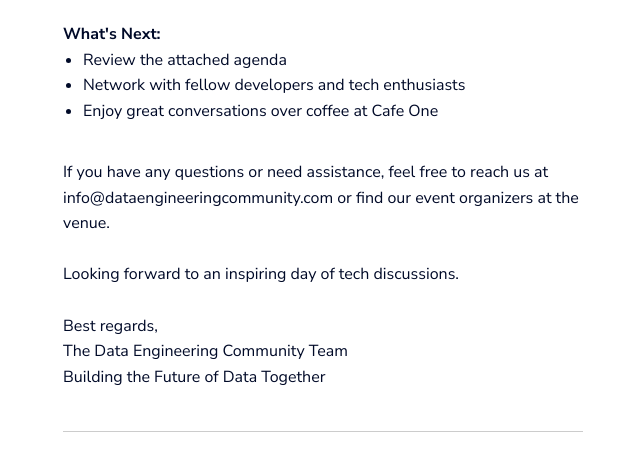
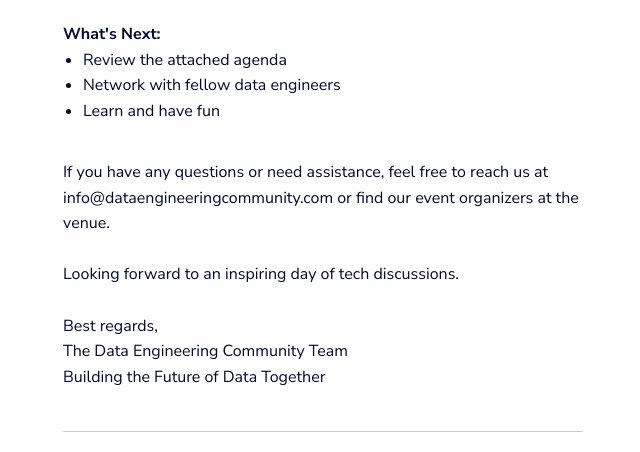
Before and after one commit to DEC-Infrastructure/dec-event-checkin-app, a website: page public/email.html in a window 1280 px wide. Shown: the part 853-1305 px from the top of the page, without its empty margins (317-957 px from the left). Drawn offline with Linux system fonts and the light colour scheme; a web font is replaced by a local one.

Commit message:
fix: edited the email template

```diff
--- a/public/email.html
+++ b/public/email.html
@@ -221,10 +221,10 @@
                                                 <span style="font-family: 'Nunito Sans', Arial, Helvetica, sans-serif; font-weight: 400; font-size: 16px; line-height: 160%;">Review the attached agenda</span>
                                               </li>
                                               <li style="margin-bottom: 0px; font-family: 'Nunito Sans', Arial, Helvetica, sans-serif; font-weight: 400; font-size: 16px; line-height: 160%; text-transform: none;">
-                                                <span style="font-family: 'Nunito Sans', Arial, Helvetica, sans-serif; font-weight: 400; font-size: 16px; line-height: 160%;">Network with fellow developers and tech enthusiasts</span>
+                                                <span style="font-family: 'Nunito Sans', Arial, Helvetica, sans-serif; font-weight: 400; font-size: 16px; line-height: 160%;">Network with fellow data engineers</span>
                                               </li>
                                               <li style="margin-bottom: 0px; font-family: 'Nunito Sans', Arial, Helvetica, sans-serif; font-weight: 400; font-size: 16px; line-height: 160%; text-transform: none;">
-                                                <span style="font-family: 'Nunito Sans', Arial, Helvetica, sans-serif; font-weight: 400; font-size: 16px; line-height: 160%;">Enjoy great conversations over coffee at Cafe One</span>
+                                                <span style="font-family: 'Nunito Sans', Arial, Helvetica, sans-serif; font-weight: 400; font-size: 16px; line-height: 160%;">Learn and have fun</span>
                                               </li>
                                             </ul>
                                             <div style="margin-bottom:10px;">
```
